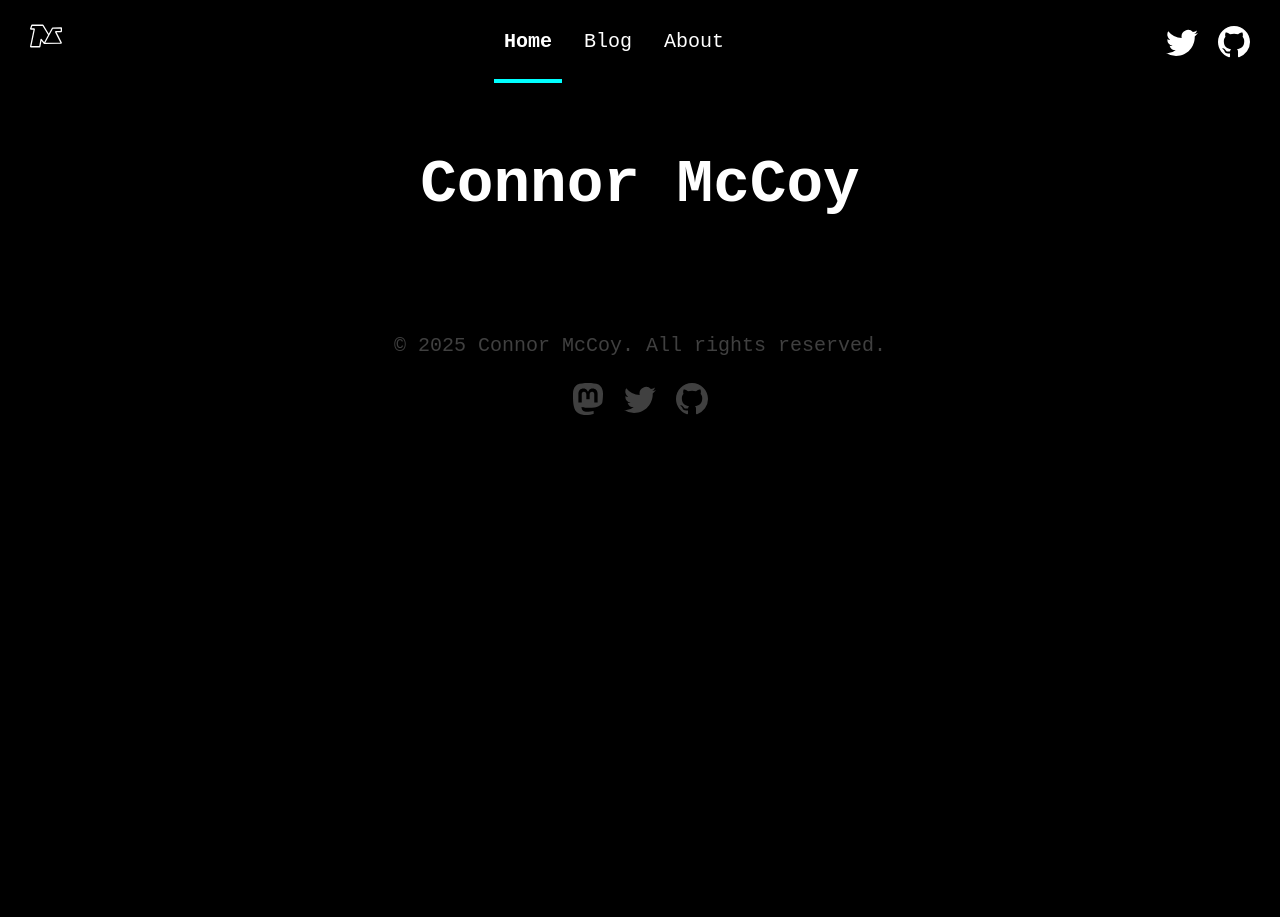
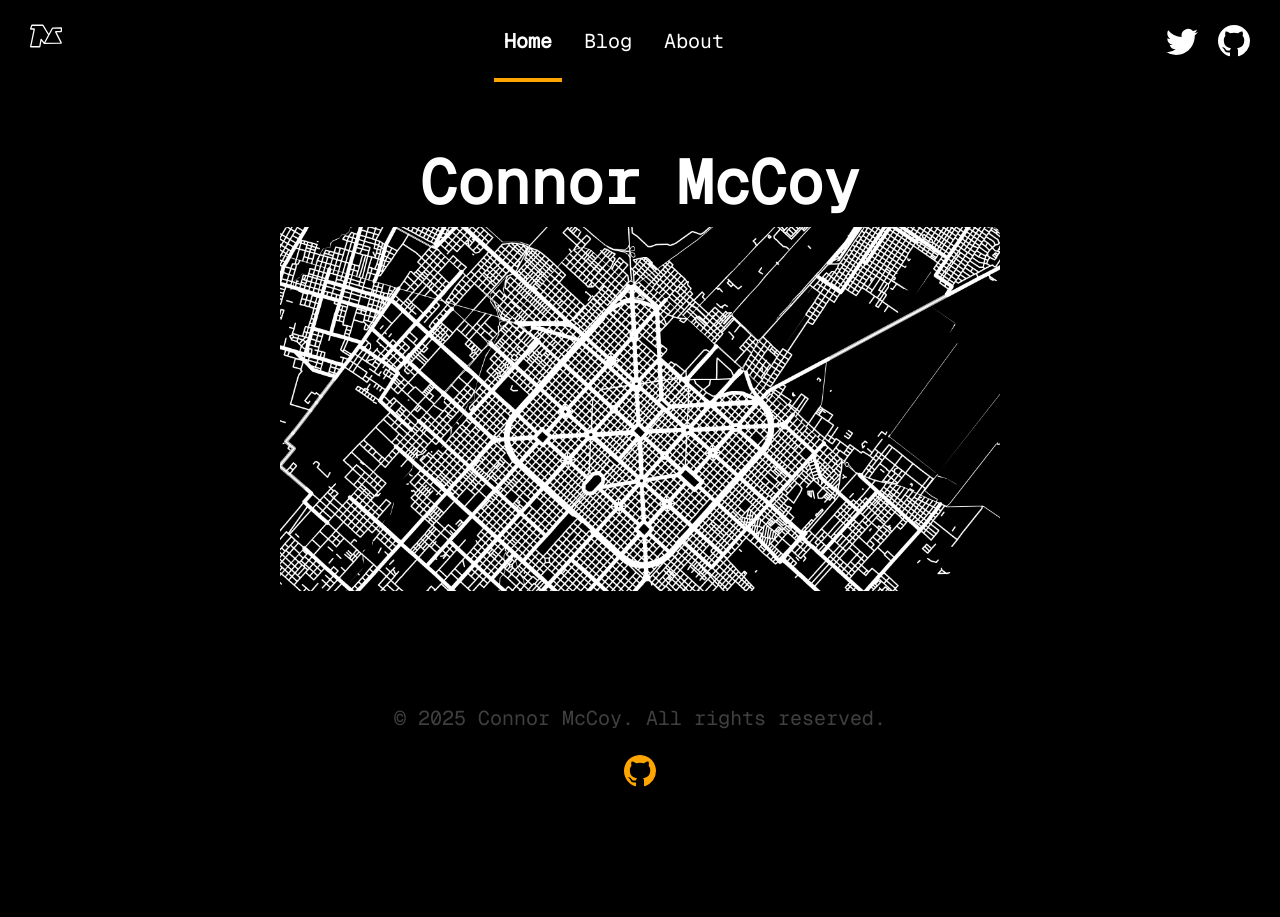
Before and after one commit to cmccoy02/connor.mccoy, an Astro site: page / in a window 1280 px wide. Before the commit the page ends 800 px from the top, so only its background shows below. Built offline with nearby package versions, Linux system fonts and the light colour scheme; Astro itself is replaced by a stand-in of ours.

Commit message:
Geist Mono font

```diff
--- a/package.json
+++ b/package.json
@@ -12,6 +12,7 @@
     "@astrojs/mdx": "^4.2.3",
     "@astrojs/rss": "^4.0.11",
     "@astrojs/sitemap": "^3.3.0",
-    "astro": "^5.6.1"
+    "astro": "^5.6.1",
+    "geist": "^1.3.1"
   }
 }
--- a/src/components/BaseHead.astro
+++ b/src/components/BaseHead.astro
@@ -1,8 +1,8 @@
 ---
 // Import the global.css file here so that it is included on
 // all pages through the use of the <BaseHead /> component.
-import '../styles/global.css';
-import { SITE_TITLE } from '../consts';
+import "../styles/global.css";
+import { SITE_TITLE } from "../consts";
 
 interface Props {
 	title: string;
@@ -12,7 +12,7 @@ interface Props {
 
 const canonicalURL = new URL(Astro.url.pathname, Astro.site);
 
-const { title, description, image = '/blog-placeholder-1.jpg' } = Astro.props;
+const { title, description, image = "/blog-placeholder-1.jpg" } = Astro.props;
 ---
 
 <!-- Global Metadata -->
@@ -24,14 +24,14 @@ const { title, description, image = '/blog-placeholder-1.jpg' } = Astro.props;
 	rel="alternate"
 	type="application/rss+xml"
 	title={SITE_TITLE}
-	href={new URL('rss.xml', Astro.site)}
+	href={new URL("rss.xml", Astro.site)}
 />
 <meta name="generator" content={Astro.generator} />
 
 <!-- Font preloads -->
-<link rel="preload" href="/fonts/atkinson-regular.woff" as="font" type="font/woff" crossorigin />
-<link rel="preload" href="/fonts/atkinson-bold.woff" as="font" type="font/woff" crossorigin />
-
+<link rel="preconnect" href="https://fonts.googleapis.com" />
+<link rel="preconnect" href="https://fonts.gstatic.com" crossorigin />
+<link href="https://fonts.googleapis.com/css2?family=Geist+Mono&display=swap" rel="stylesheet"/>
 <!-- Canonical URL -->
 <link rel="canonical" href={canonicalURL} />
 
--- a/src/components/Footer.astro
+++ b/src/components/Footer.astro
@@ -4,41 +4,24 @@ const today = new Date();
 
 <footer>
 	&copy; {today.getFullYear()} Connor McCoy. All rights reserved.
-	<div class="social-links">
-		<a href="https://m.webtoo.ls/@astro" target="_blank">
-			<span class="sr-only">Follow Astro on Mastodon</span>
+	<div class="social-links"></div>
+
+	<a href="https://github.com/cmccoy02" target="_blank">
+		<span class="sr-only">Go to Astro's GitHub repo</span>
 		<svg
 			viewBox="0 0 16 16"
 			aria-hidden="true"
 			width="32"
 			height="32"
-				astro-icon="social/mastodon"
-				><path
-					fill="currentColor"
-					d="M11.19 12.195c2.016-.24 3.77-1.475 3.99-2.603.348-1.778.32-4.339.32-4.339 0-3.47-2.286-4.488-2.286-4.488C12.062.238 10.083.017 8.027 0h-.05C5.92.017 3.942.238 2.79.765c0 0-2.285 1.017-2.285 4.488l-.002.662c-.004.64-.007 1.35.011 2.091.083 3.394.626 6.74 3.78 7.57 1.454.383 2.703.463 3.709.408 1.823-.1 2.847-.647 2.847-.647l-.06-1.317s-1.303.41-2.767.36c-1.45-.05-2.98-.156-3.215-1.928a3.614 3.614 0 0 1-.033-.496s1.424.346 3.228.428c1.103.05 2.137-.064 3.188-.189zm1.613-2.47H11.13v-4.08c0-.859-.364-1.295-1.091-1.295-.804 0-1.207.517-1.207 1.541v2.233H7.168V5.89c0-1.024-.403-1.541-1.207-1.541-.727 0-1.091.436-1.091 1.296v4.079H3.197V5.522c0-.859.22-1.541.66-2.046.456-.505 1.052-.764 1.793-.764.856 0 1.504.328 1.933.983L8 4.39l.417-.695c.429-.655 1.077-.983 1.934-.983.74 0 1.336.259 1.791.764.442.505.661 1.187.661 2.046v4.203z"
-				></path></svg
-			>
-		</a>
-		<a href="https://twitter.com/astrodotbuild" target="_blank">
-			<span class="sr-only">Follow Astro on Twitter</span>
-			<svg viewBox="0 0 16 16" aria-hidden="true" width="32" height="32" astro-icon="social/twitter"
-				><path
-					fill="currentColor"
-					d="M5.026 15c6.038 0 9.341-5.003 9.341-9.334 0-.14 0-.282-.006-.422A6.685 6.685 0 0 0 16 3.542a6.658 6.658 0 0 1-1.889.518 3.301 3.301 0 0 0 1.447-1.817 6.533 6.533 0 0 1-2.087.793A3.286 3.286 0 0 0 7.875 6.03a9.325 9.325 0 0 1-6.767-3.429 3.289 3.289 0 0 0 1.018 4.382A3.323 3.323 0 0 1 .64 6.575v.045a3.288 3.288 0 0 0 2.632 3.218 3.203 3.203 0 0 1-.865.115 3.23 3.23 0 0 1-.614-.057 3.283 3.283 0 0 0 3.067 2.277A6.588 6.588 0 0 1 .78 13.58a6.32 6.32 0 0 1-.78-.045A9.344 9.344 0 0 0 5.026 15z"
-				></path></svg
-			>
-		</a>
-		<a href="https://github.com/cmccoy02" target="_blank">
-			<span class="sr-only">Go to Astro's GitHub repo</span>
-			<svg viewBox="0 0 16 16" aria-hidden="true" width="32" height="32" astro-icon="social/github"
+			astro-icon="social/github"
 			><path
 				fill="currentColor"
 				d="M8 0C3.58 0 0 3.58 0 8c0 3.54 2.29 6.53 5.47 7.59.4.07.55-.17.55-.38 0-.19-.01-.82-.01-1.49-2.01.37-2.53-.49-2.69-.94-.09-.23-.48-.94-.82-1.13-.28-.15-.68-.52-.01-.53.63-.01 1.08.58 1.23.82.72 1.21 1.87.87 2.33.66.07-.52.28-.87.51-1.07-1.78-.2-3.64-.89-3.64-3.95 0-.87.31-1.59.82-2.15-.08-.2-.36-1.02.08-2.12 0 0 .67-.21 2.2.82.64-.18 1.32-.27 2-.27.68 0 1.36.09 2 .27 1.53-1.04 2.2-.82 2.2-.82.44 1.1.16 1.92.08 2.12.51.56.82 1.27.82 2.15 0 3.07-1.87 3.75-3.65 3.95.29.25.54.73.54 1.48 0 1.07-.01 1.93-.01 2.2 0 .21.15.46.55.38A8.012 8.012 0 0 0 16 8c0-4.42-3.58-8-8-8z"
 			></path></svg
 		>
 	</a>
-	</div>
 </footer>
+
 <style>
 	footer {
 		padding: 2em 1em 6em 1em;
--- a/src/pages/index.astro
+++ b/src/pages/index.astro
@@ -16,6 +16,7 @@ import { SITE_TITLE, SITE_DESCRIPTION } from "../consts";
 			<h1>
 				Connor McCoy
 			</h1>
+			<img src="la_plata.png" alt="La Plata Map" />
 
 
 		</main>
--- a/src/styles/global.css
+++ b/src/styles/global.css
@@ -5,8 +5,9 @@
  */
 
 :root {
-	--accent: #00ffff;
+	--accent: #FFA500;
 	/* Optional: tweak to match your vibe */
+	--font-family: 'Geist Mono', monospace;
 	--accent-dark: #008b8b;
 	--black: 0, 0, 0;
 	--white: 255, 255, 255;
@@ -17,20 +18,7 @@
 	--text-color: rgb(255, 255, 255);
 	--box-shadow: none;
 }
-@font-face {
-	font-family: 'Atkinson';
-	src: url('/fonts/atkinson-regular.woff') format('woff');
-	font-weight: 400;
-	font-style: normal;
-	font-display: swap;
-}
-@font-face {
-	font-family: 'Atkinson';
-	src: url('/fonts/atkinson-bold.woff') format('woff');
-	font-weight: 700;
-	font-style: normal;
-	font-display: swap;
-}
+
 body {
 	font-family: 'Geist Mono', monospace;
 	margin: 0;
```
Also changed, not shown: public/fonts/atkinson-bold.woff (deleted), public/fonts/atkinson-regular.woff (deleted), public/la_plata.png (added), public/la_plata_map.png (added), 2 other files. Lines whose indentation alone changed are shown as unchanged.
